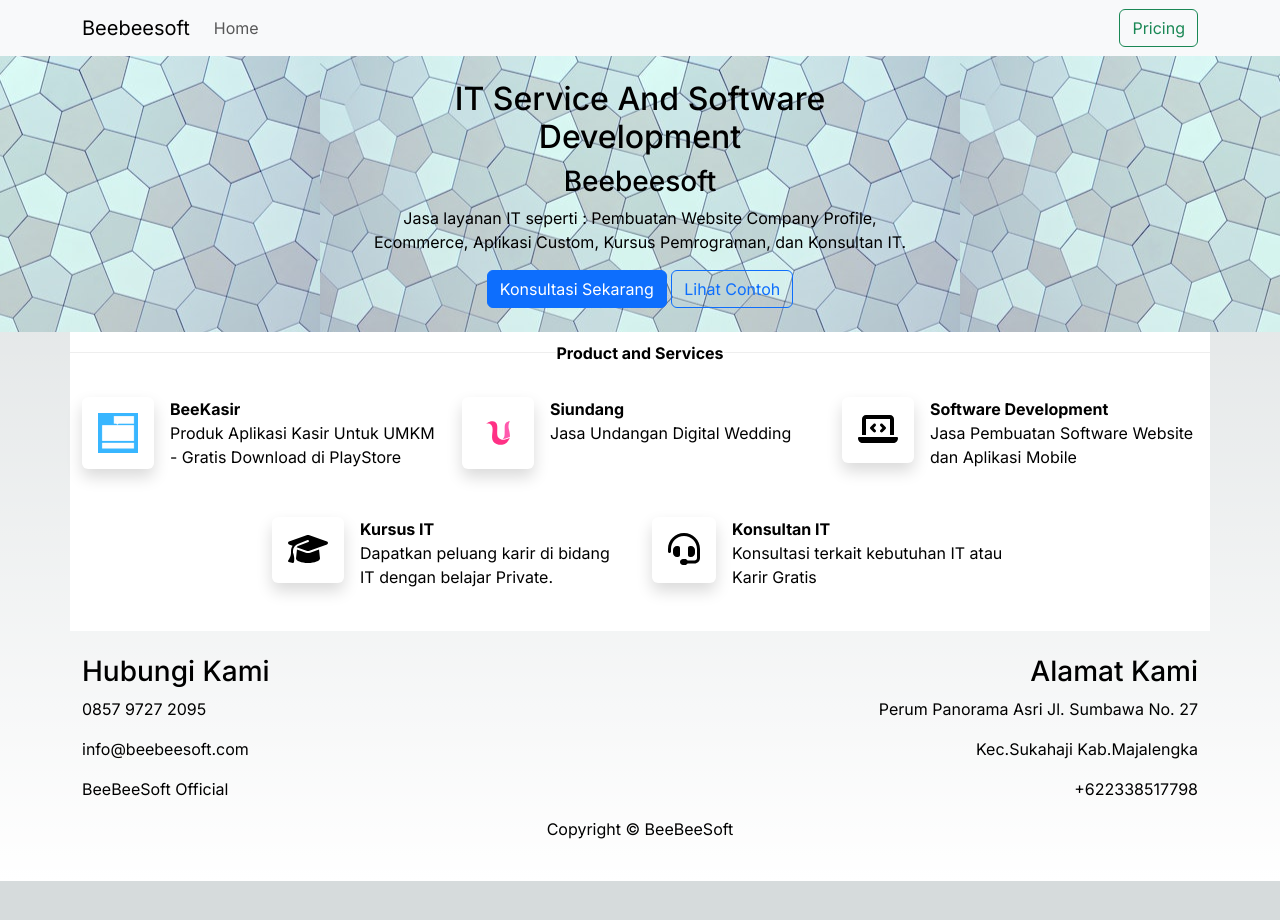
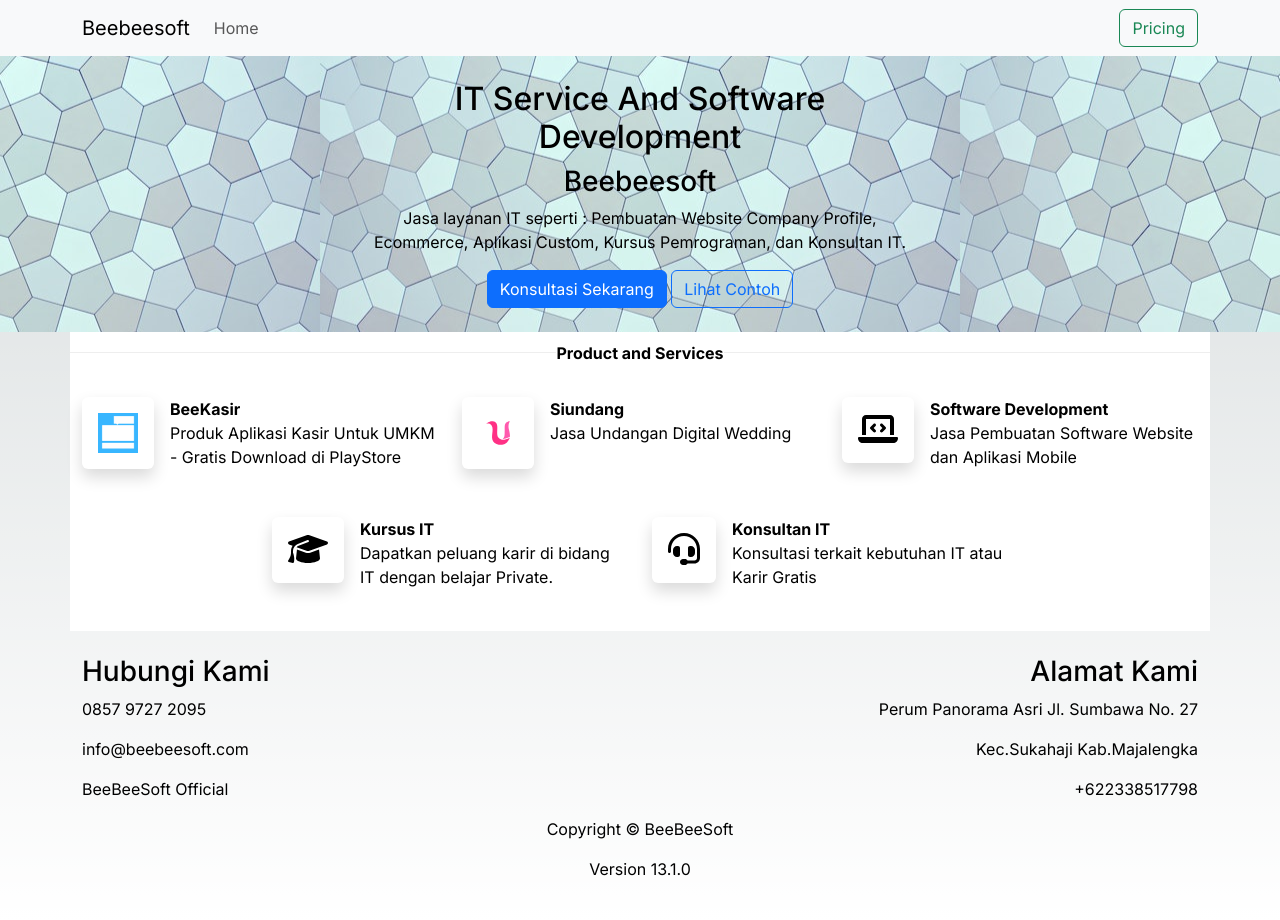
Before and after one commit to beebeesoft-id/beebeesoft-next, a Next.js app: page / in a window 1280 px wide. Before the commit the page ends 881 px from the top, so only its background shows below. Built offline with nearby package versions, Linux system fonts and the light colour scheme.

Commit message:
Update version 13.1.0

```diff
--- a/package.json
+++ b/package.json
@@ -1,6 +1,6 @@
 {
   "name": "beebeesoft-next",
-  "version": "0.1.0",
+  "version": "13.1.0",
   "private": true,
   "scripts": {
     "dev": "next dev -p 3002",
--- a/src/app/layout.tsx
+++ b/src/app/layout.tsx
@@ -9,7 +9,7 @@
 import { Button, Form } from 'react-bootstrap';
 
 const inter = Inter({ subsets: ['latin'] })
-
+import mainPkg from '../../package.json';
 // export const metadata = {
 //   title: 'Create Next App',
 //   description: 'Generated by create next app',
@@ -91,7 +91,7 @@
                 </div>
             </div>
             <p className="text-center">Copyright &copy; <Link href="/" >BeeBeeSoft</Link></p>
-            {/* <p className="text-center">Version { mainPkg.version }</p> */}
+            <p className="text-center">Version { mainPkg.version }</p>
             </main>
 
         </div>
--- a/src/app/page.tsx
+++ b/src/app/page.tsx
@@ -9,7 +9,6 @@
 
   return (
     <div className="body">
-      {/* <ComHeader></ComHeader> */}
       <main className="py-4 frame" style={{
         backgroundImage: "url('/img/app/bg-hexagonal.jpg')",
         backgroundPosition: 'center' }}>
@@ -140,9 +139,6 @@
 
           </div>
       </div>
-{/*
-      <ComArticle/>
-      <ComFooter/> */}
     </div>
   )
 }
```
